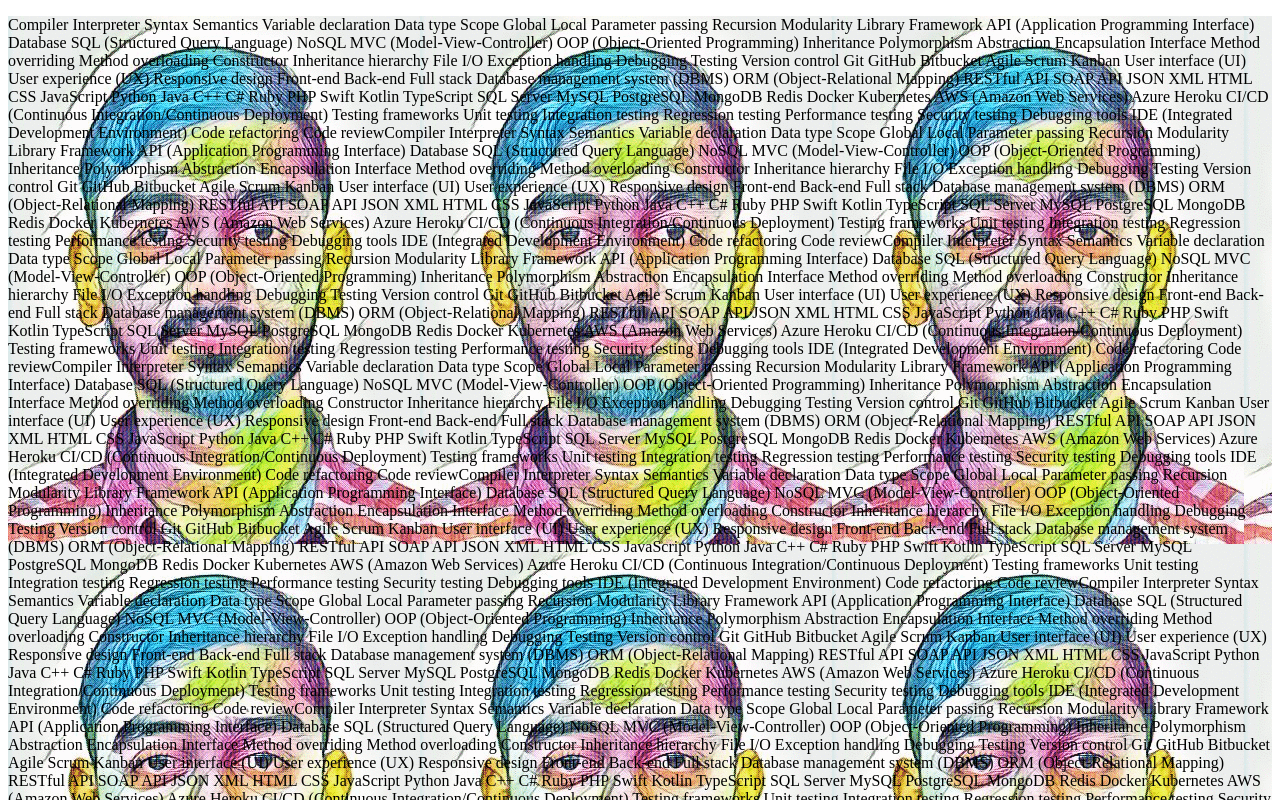
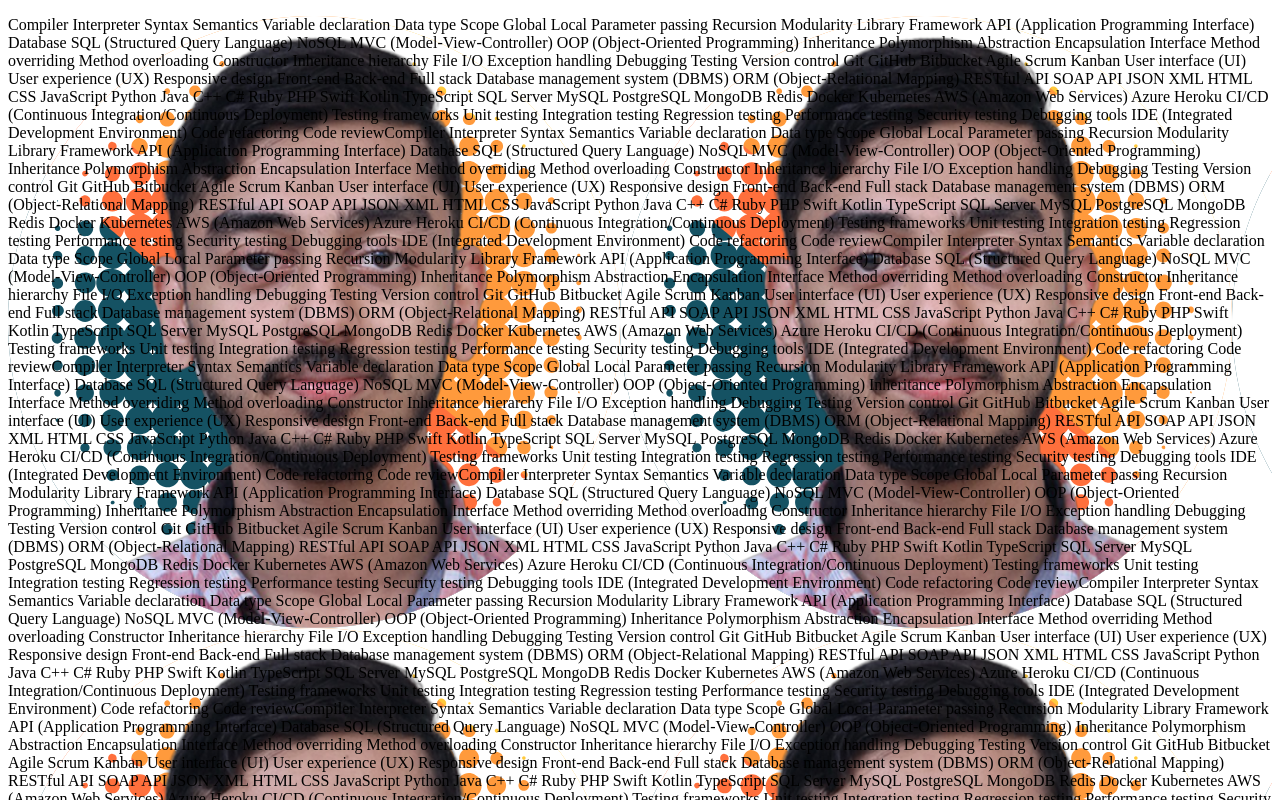
Before and after one commit to DevKhanHassam/imageEditwithCss, a plain HTML site: page index.html in a window 1280 px wide. Shown: the top 800 px of the page. Drawn offline with Linux system fonts and the light colour scheme.

Commit message:
Update index.html

```diff
--- a/index.html
+++ b/index.html
@@ -5,7 +5,7 @@
     <meta name="viewport" content="width=device-width, initial-scale=1.0">
     <style>
       p {
-    background: url(hsk.gif);
+    background: url(profile-pic.png);
     moz-background-clip: text;
         }
 
```
